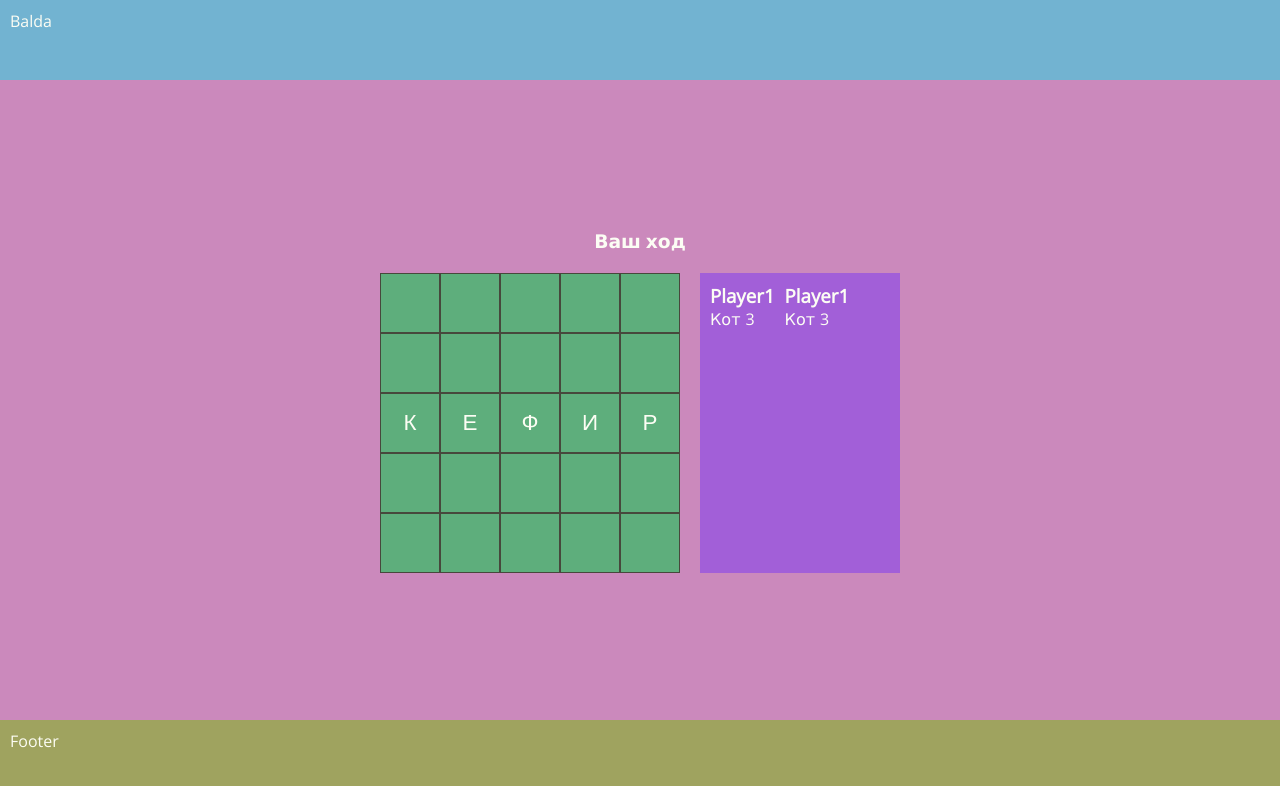
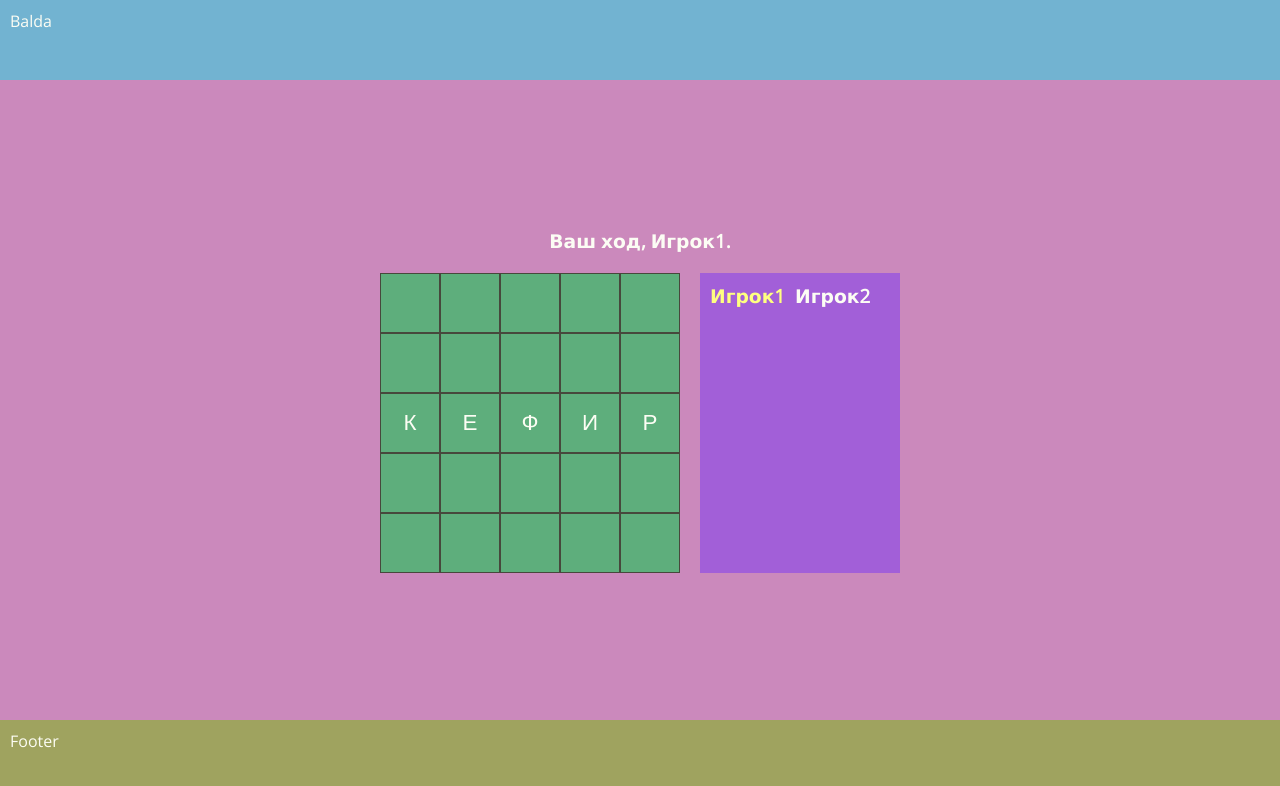
Before and after one commit to femiarkh/react-game, a React (Create React App) app: page / in a window 1280 px wide. Shown: the top 786 px of the page. Built offline with nearby package versions, Linux system fonts and the light colour scheme.

Commit message:
feat: add players context

```diff
--- a/src/components/GameBoard.tsx
+++ b/src/components/GameBoard.tsx
@@ -3,6 +3,7 @@ import { Letter } from './Letter';
 import { useArray } from '../hooks/useArray';
 import { useGameSize } from '../hooks/useGameSize';
 import { useMessage } from '../hooks/useMessage';
+import { usePlayersData } from '../hooks/usePlayersData';
 import { GAME_SIZES } from '../const/GAME_SIZES';
 import { RUSSIAN_NOUNS } from '../const/RUSSIAN_NOUNS';
 
@@ -35,6 +36,7 @@ const GameBoard = () => {
   const { array } = useArray();
   const { gameSize } = useGameSize();
   const { changeMessage } = useMessage();
+  const { playersData, changePlayersData } = usePlayersData();
   const initialUsedIndexes = new Array(gameSize)
     .fill((array.length - gameSize) / 2)
     .map((item, index) => item + index);
@@ -46,9 +48,10 @@ const GameBoard = () => {
   const [wrongShow, setWrongShow] = useState(false);
   const [shownIndexes, setShownIndexes] = useState([-1]);
 
+  const movingIndex = playersData.findIndex((player) => player.isMoving);
+
   useEffect(() => {
     if (showWord && boardRef.current) {
-      console.log('show word mode is on');
       Array.from(boardRef.current.children).forEach((input) => {
         input.classList.add('letter--show');
       });
@@ -61,15 +64,30 @@ const GameBoard = () => {
         const resultWord = getShownWord(shownIndexes, array);
         const wordIsLegit = RUSSIAN_NOUNS.includes(resultWord);
         const wordIsUsed = usedWords.includes(resultWord);
-        const chosenIsAtEnd = shownIndexes[0] === chosenIndex ||
-          shownIndexes[shownIndexes.length - 1] === chosenIndex;
+        const chosenIsAtEnd = shownIndexes.includes(chosenIndex);
         if (wordIsLegit && !wordIsUsed && chosenIsAtEnd) {
-          changeMessage(`Отлично! За слово «${resultWord}» вы получаете ${resultWord.length} ${getPointsWord(resultWord.length)}.`);
+          changeMessage(`Отлично, ${playersData[movingIndex].name}! За слово «${resultWord}» вы получаете ${resultWord.length} ${getPointsWord(resultWord.length)}.`);
           setUsedIndexes(usedIndexes.concat([chosenIndex]));
           setUsedWords(usedWords.concat([resultWord]));
+          const newPlayersData = Array.from(playersData);
+          if (newPlayersData[movingIndex].words[0] === '') {
+            newPlayersData[movingIndex].words = [resultWord];
+          } else {
+            newPlayersData[movingIndex].words = newPlayersData[movingIndex]
+              .words.concat([resultWord]);
+          }
+          newPlayersData[movingIndex].score += resultWord.length;
+          newPlayersData[movingIndex].isMoving = false;
+          const newMovingIndex = newPlayersData[movingIndex + 1] ?
+            movingIndex + 1 : 0;
+          newPlayersData[newMovingIndex].isMoving = true;
+          changePlayersData(newPlayersData);
+          setTimeout(() => {
+            changeMessage(`Ваш ход, ${playersData[newMovingIndex].name}!`);
+          }, 1500);
         } else {
           if (!chosenIsAtEnd) {
-            changeMessage('Слово должно начинаться или заканчиваться на добавленную букву. Давайте заново.');
+            changeMessage('Слово должно содержать добавленную букву. Давайте заново.');
           } else if (wordIsUsed) {
             changeMessage(`Извините, слово «${resultWord}» уже использовалось. Давайте заново.`);
           } else {
@@ -94,7 +112,8 @@ const GameBoard = () => {
       window.removeEventListener('keydown', handleEnterPress);
     };
   }, [showWord, array, shownIndexes, changeMessage,
-    usedIndexes, usedWords, chosenIndex]);
+    usedIndexes, usedWords, chosenIndex, changePlayersData,
+    movingIndex, playersData]);
 
   useEffect(() => {
     if (wrongShow) {
@@ -111,7 +130,6 @@ const GameBoard = () => {
         });
       }
 
-      console.log('show word mode is off');
     }
   }, [wrongShow, array, chosenIndex]);
 
--- a/src/components/Letter.tsx
+++ b/src/components/Letter.tsx
@@ -83,9 +83,7 @@ const Letter = ({
       if (input.value === '') {
         changeMessage('Выбор слова был прерван. Давайте заново.');
         setWrongShow(true);
-      } else {
-        console.log(shownIndexes);
-        if (shownIndexes[0] === -1) {
+      } else if (shownIndexes[0] === -1) {
         input.classList.add('letter--highlighted');
         setShownIndexes([index]);
       } else {
@@ -99,8 +97,6 @@ const Letter = ({
           setShownIndexes(shownIndexes.concat([index]));
         }
       }
-        console.log(`Shown indexes: ${shownIndexes}`);
-      }
     }
   }
 
--- a/src/components/PlayerScore.tsx
+++ b/src/components/PlayerScore.tsx
@@ -1,13 +1,29 @@
 import React from 'react';
 
-const PlayerScore = () => (
-  <div className="player-score">
-    <h3 className="player-score__header">Player1</h3>
-    <dl className="player-score__score-list">
-      <dt className="player-score__word">Кот</dt>
-      <dd className="player-score__length">3</dd>
-    </dl>
-  </div>
-);
+type Props = {
+  playerName: string;
+  words: string[];
+  score: number;
+  isMoving: boolean;
+};
+
+const PlayerScore = ({ playerName, words, score, isMoving }: Props) => {
+  const wordsList = words.map((word) => (
+    <div className="player-score__pair" key={word}>
+      <dt className="player-score__word">{word}</dt>
+      <dd className="player-score__length">{word.length}</dd>
+    </div>
+  ));
+
+  return (
+    <div className="player-score">
+      <h3 className={`player-score__header ${isMoving ? 'player-score__header--moving' : ''}`}>{ playerName }</h3>
+      <dl className="player-score__score-list">
+        { words[0] !== '' ? wordsList : null }
+      </dl>
+      <div className="player-score__total">{ score !== 0 ? score : null}</div>
+    </div>
+  );
+};
 
 export { PlayerScore };
--- a/src/components/ScoreContainer.tsx
+++ b/src/components/ScoreContainer.tsx
@@ -1,11 +1,26 @@
 import React from 'react';
 import { PlayerScore } from './PlayerScore';
+import { usePlayersData } from '../hooks/usePlayersData';
 
-const ScoreContainer = () => (
-  <div className="score-container">
-    <PlayerScore />
-    <PlayerScore />
-  </div>
-);
+const ScoreContainer = () => {
+  const { playersData } = usePlayersData();
+
+  const scoreBoard = playersData.map((player, index) => (
+    <PlayerScore
+      key={player.id}
+      playerName={player.name}
+      words={player.words}
+      score={player.score}
+      isMoving={player.isMoving}
+    />
+  ));
+
+
+  return (
+    <div className="score-container">
+      {scoreBoard}
+    </div>
+  );
+};
 
 export { ScoreContainer };
--- /dev/null
+++ b/src/context/PlayersDataContext.tsx
@@ -0,0 +1,42 @@
+import React, { useState } from 'react';
+
+type PlayerData = {
+  id: number;
+  name: string;
+  words: string[];
+  score: number;
+  isMoving: boolean;
+};
+
+type Props = {
+  children: React.ReactNode;
+  playersData: PlayerData[];
+};
+
+const DEFAULT_PLAYERS_DATA = [{ id: 0, name: 'Игрок1', words:[''], score: 0, isMoving: true }, { id: 1, name: 'Игрок2', words:[''], score: 0, isMoving: false }];
+
+const PlayersDataContext = React.createContext({
+  playersData: DEFAULT_PLAYERS_DATA,
+  changePlayersData: (values: PlayerData[]) => {} });
+
+export const PlayersDataProvider = ({ children, playersData }: Props) => {
+  const [currentPlayersData, setCurrentPlayersData] = useState(
+    playersData || DEFAULT_PLAYERS_DATA
+  );
+
+  const changePlayersData = (values: PlayerData[]) => {
+    setCurrentPlayersData(values);
+  };
+
+  return (
+    <PlayersDataContext.Provider
+      value={{ playersData: currentPlayersData, changePlayersData }}
+    >
+      {children}
+    </PlayersDataContext.Provider>
+  );
+};
+
+export const PlayersDataConsumer = PlayersDataContext.Consumer;
+
+export default PlayersDataContext;
--- /dev/null
+++ b/src/hooks/usePlayersData.tsx
@@ -0,0 +1,10 @@
+import { useContext } from 'react';
+import PlayersDataContext from '../context/PlayersDataContext';
+
+const usePlayersData = () => {
+  const context = useContext(PlayersDataContext);
+
+  return context;
+};
+
+export { usePlayersData };
--- a/src/index.tsx
+++ b/src/index.tsx
@@ -5,13 +5,33 @@ import './style/style.scss';
 import { GameSizeProvider } from './context/GameSizeContext';
 import { ArrayProvider } from './context/ArrayContext';
 import { MessageProvider } from './context/MessageContext';
+import { PlayersDataProvider } from './context/PlayersDataContext';
+
+const players = [
+  {
+    id: 0,
+    name: 'Игрок1',
+    words:[''],
+    score: 0,
+    isMoving: true
+  },
+  {
+    id: 1,
+    name: 'Игрок2',
+    words:[''],
+    score: 0,
+    isMoving: false
+  },
+];
 
 ReactDOM.render(
   <React.StrictMode>
     <GameSizeProvider gameSize={5}>
       <ArrayProvider array={['']}>
-        <MessageProvider message='Ваш ход'>
-          <App />
+        <MessageProvider message={`Ваш ход, ${players[0].name}.`}>
+          <PlayersDataProvider playersData={players}>
+            <App />
+          </PlayersDataProvider>
         </MessageProvider>
       </ArrayProvider>
     </GameSizeProvider>
--- a/src/style/style.scss
+++ b/src/style/style.scss
@@ -6,7 +6,8 @@ $main-color: #cb89bc;
 $board-color: #5eae7c;
 $highlight-color: #a8a80f;
 $border-color: #47483c;
-$score-color: #a25fd8;
+$score-background-color: #a25fd8;
+$total-score-color: #f7ac68;
 $footer-color: #9fa35f;
 
 * {
@@ -88,7 +89,7 @@ body {
 
 .score-container {
   display: flex;
-  background-color: $score-color;
+  background-color: $score-background-color;
   padding: 10px;
   min-width: 200px;
 }
@@ -98,7 +99,11 @@ body {
   margin-right: 10px;
 }
 
-.player-score__score-list {
+.player-score__header--moving {
+  color: #ffff80;
+}
+
+.player-score__pair {
   display: flex;
   justify-content: flex-start;
 }
@@ -107,6 +112,11 @@ body {
   margin-right: 5px;
 }
 
+.player-score__total {
+  font-size: 1.4rem;
+  color: #f7ac68;
+}
+
 .footer {
   min-height: 10vh;
   padding: 10px;
```
Lines whose indentation alone changed are shown as unchanged.
